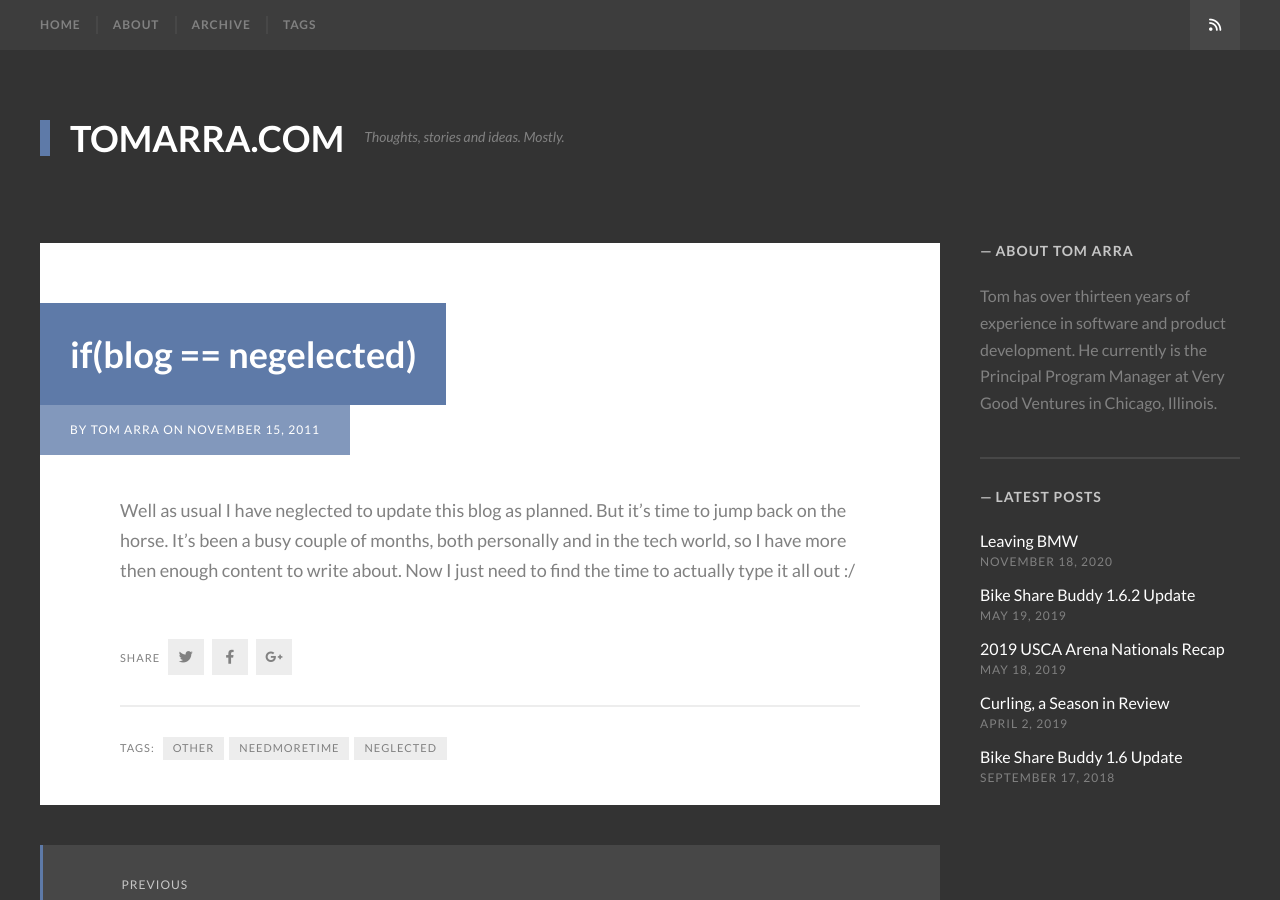
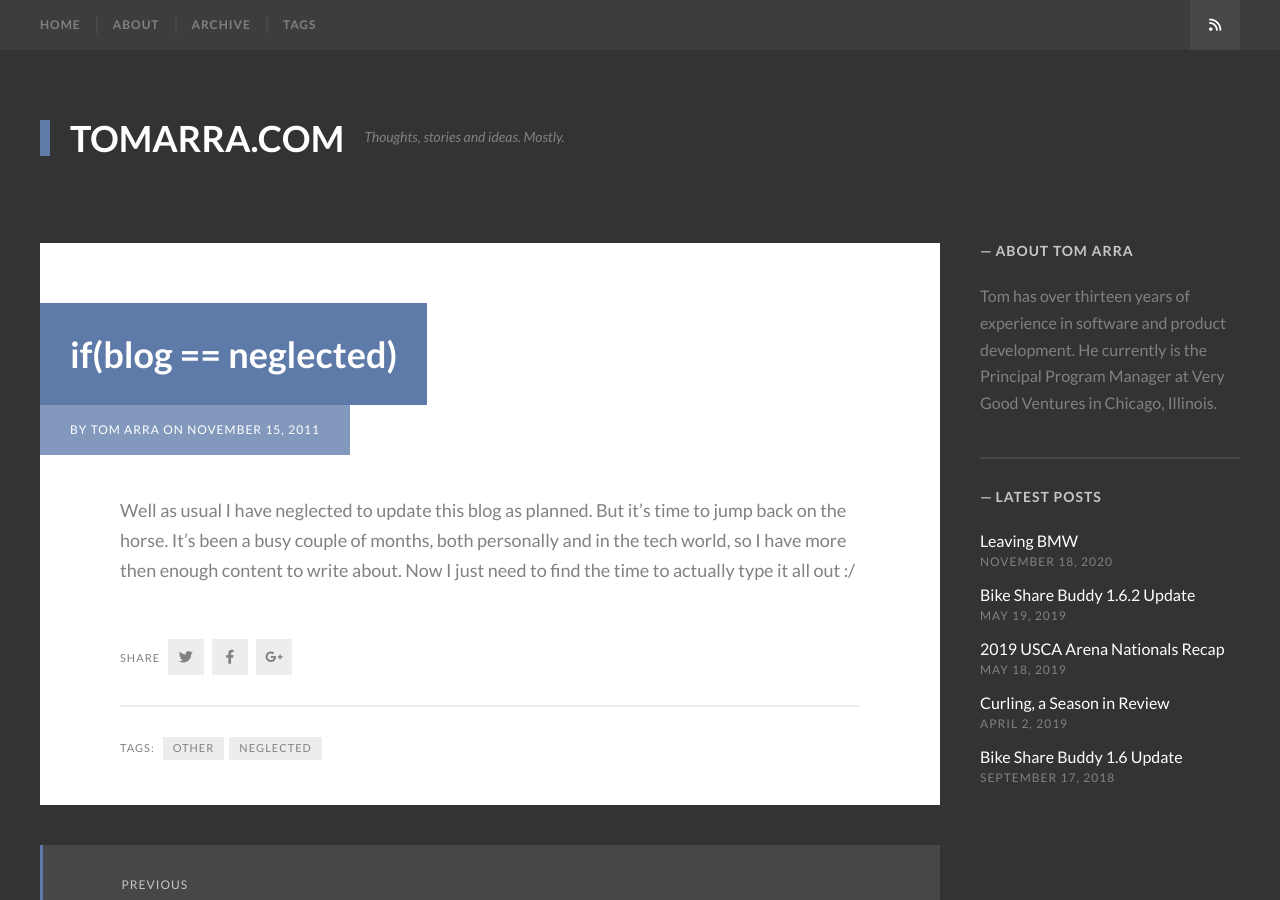
Before and after one commit to tomarra/tomarra.github.io, a Jekyll site: the page built from _posts/2011-11-15-Neglected-Blog.markdown, in a window 1280 px wide and 900 px high. Built offline with Jekyll 4.4.1, drawn with Linux system fonts in a browser that asks for light colours; some web fonts are replaced.

Commit message:
more updates

```diff
--- a/_posts/2011-11-15-Neglected-Blog.markdown
+++ b/_posts/2011-11-15-Neglected-Blog.markdown
@@ -1,7 +1,7 @@
 ---
 layout: post
-title:  "if(blog == negelected)"
+title:  "if(blog == neglected)"
 date:   2011-11-15
-tags: other needmoretime neglected
+tags: other neglected
 ---
 Well as usual I have neglected to update this blog as planned. But it’s time to jump back on the horse. It’s been a busy couple of months, both personally and in the tech world, so I have more then enough content to write about. Now I just need to find the time to actually type it all out :/
--- a/_posts/2014-10-03-Remote-Workers-Just-Dont-Work.markdown
+++ b/_posts/2014-10-03-Remote-Workers-Just-Dont-Work.markdown
@@ -21,8 +21,8 @@ At first everyone in the tech field was appalled by the decision. Telecommuting
 
 I recently read a book called [Remote: Office Not Required](http://www.amazon.com/Remote-Office-Required-Jason-Fried-ebook/dp/B00C0ALZ0W/ref=sr_1_1?ie=UTF8&qid=1412347341&sr=8-1&keywords=remote+book). The overarching theme through out the book was this, remote workers are great as long as they can prove their worth. While this makes sense for all employees it’s especially true for remote employees. You shouldn’t be able to just sit at home with no accountability and collect a pay check. Your there to do a job, step up and do it.
 
-Fast forward to a few days ago. Reddit just announced that they got $50 million in new funding and that [all employee’s are to move to San Fransisco](http://venturebeat.com/2014/10/01/after-raising-50m-reddit-forces-remote-workers-to-relocate-to-sf-or-get-fired/) by the end of the year. Wait, what?!? The company that has been built up over the last nine years from a staff that is, what I believe, at least 1/4 remote is getting rid of it’s remote workers. If this was a case that Reddit’s service was experience issues and they needed all hands on deck I would understand. But Reddit has been in growth mode for a number of years and the community behind it is amazing.
+Fast forward to a few days ago. Reddit just announced that they got $50 million in new funding and that [all employee’s are to move to San Francisco](http://venturebeat.com/2014/10/01/after-raising-50m-reddit-forces-remote-workers-to-relocate-to-sf-or-get-fired/) by the end of the year. Wait, what?!? The company that has been built up over the last nine years from a staff that is, what I believe, at least 1/4 remote is getting rid of it’s remote workers. If this was a case that Reddit’s service was experience issues and they needed all hands on deck I would understand. But Reddit has been in growth mode for a number of years and the community behind it is amazing.
 
 Is killing off remote workers the answer to helping company performance? I don’t know and I would venture a guess that a lot of it depends on the situation. I see the pro’s and con’s of each side but realistically if it’s not broken why “fix” it?
 
-Image Credit – [Entreprenuer.com](http://www.entrepreneur.com/topic/telecommuting)
+Image Credit – [Entrepreneur.com](http://www.entrepreneur.com/topic/telecommuting)
```
